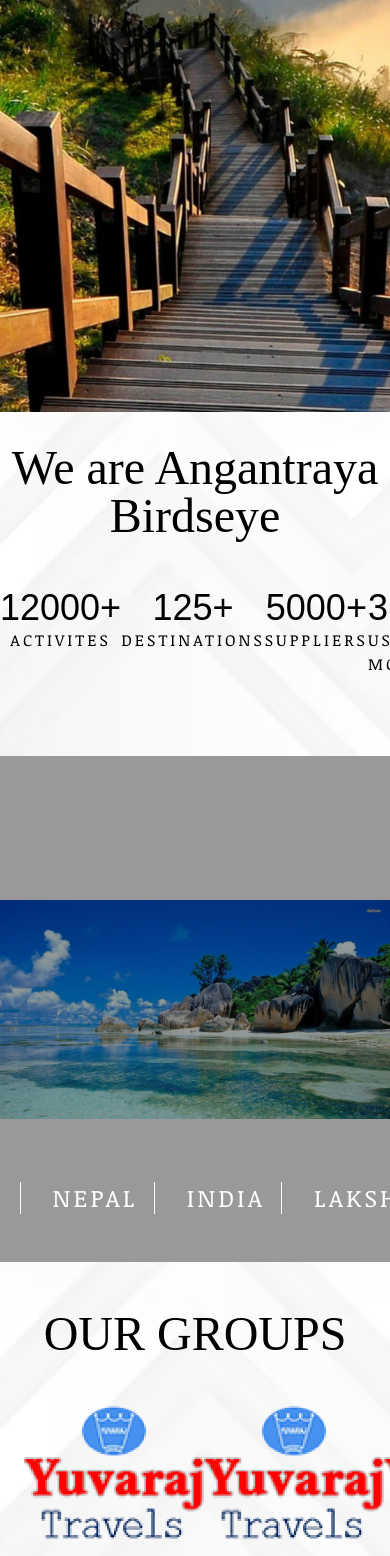
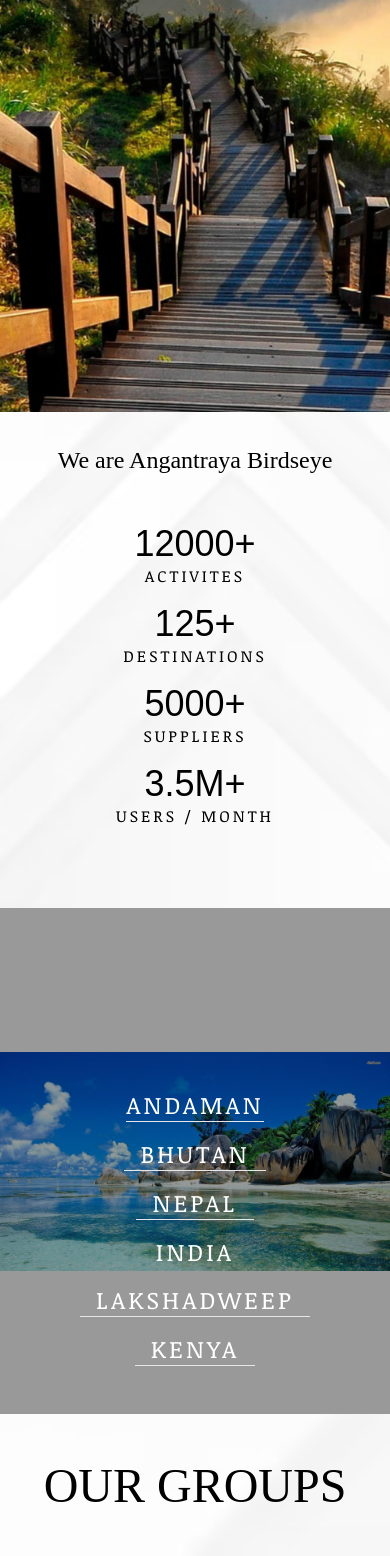
Before and after one commit to Iamsanthosh2203/angantraya-birdseye, a React (Vite) app: page /about in a window 390 px wide. Shown: the part 432-1988 px from the top of the page. Built offline with nearby package versions, Linux system fonts and the light colour scheme; a web font is replaced by a local one.

Commit message:
Update styling and layout in various pages

```diff
--- a/src/pages/About.jsx
+++ b/src/pages/About.jsx
@@ -154,10 +154,10 @@ function Header() {
 function Section1() {
   return (
     <section className="py-8 about1">
-      <h4 className="font-arbtus text-5xl text-center">
+      <h4 className="font-arbtus text-2xl md:text-5xl text-center">
         We are Angantraya Birdseye
       </h4>
-      <div className="flex justify-around py-12">
+      <div className="flex md:flex-row flex-col gap-4 justify-around py-12">
         <div className="flex flex-col items-center">
           <p className="text-4xl font-adanda">12000+</p>
           <p className="font-noticia tracking-[3px]">ACTIVITES</p>
@@ -182,7 +182,7 @@ function Section1() {
 function Section2() {
   return (
     <section className="min-h-[60vh] about2 py-12 flex items-end text-white">
-      <div className="flex w-full justify-center gap-4 z-10">
+      <div className="md:flex hidden w-full justify-center gap-4 z-10">
         <p className="text-2xl font-noticia tracking-[3px]">ANDAMAN</p>
         <p className="text-2xl font-noticia tracking-[3px] px-4 border-x border-white">
           BHUTAN
@@ -200,6 +200,28 @@ function Section2() {
           KENYA
         </p>
       </div>
+
+      <div className="flex md:hidden flex-col items-center w-full justify-center gap-4 z-10">
+        <p
+          className="text-2xl font-noticia tracking-[3px]
+        border-b"
+        >
+          ANDAMAN
+        </p>
+        <p className="text-2xl font-noticia tracking-[3px] px-4 border-b">
+          BHUTAN
+        </p>
+        <p className="text-2xl font-noticia tracking-[3px] px-4 border-b">
+          NEPAL
+        </p>
+        <p className="text-2xl font-noticia tracking-[3px] px-4">INDIA</p>
+        <p className="text-2xl font-noticia tracking-[3px] px-4 border-b">
+          LAKSHADWEEP
+        </p>
+        <p className="text-2xl font-noticia tracking-[3px] px-4 border-b">
+          KENYA
+        </p>
+      </div>
     </section>
   );
 }
@@ -208,7 +230,7 @@ function OurGroups() {
   return (
     <section className="py-12 px-6 flex flex-col justify-center about1">
       <h4 className="font-arbtus text-5xl text-center uppercase">Our Groups</h4>
-      <div className="flex justify-around font-bold">
+      <div className="flex md:flex-row flex-col justify-around font-bold">
         <div className="flex flex-col items-center py-12 gap-7">
           <img src={gridabout} alt="gridabout" className="w-[250px]" />
           <p className="text-2xl font-noticia tracking-[3px]">AMAZONAWS</p>
@@ -252,7 +274,6 @@ function Reviews() {
         "Honeymoon Packages: Romantic getaways designed for newlyweds seeking unforgettable moments.",
         "Adventure Packages: Thrilling and exciting adventure travel experiences for the adventurous soul.",
         "Corporate Auto Consultancy: Expert consultancy for Light Motor Vehicle (LMV) and Heavy Motor Vehicle (HMV) procurement.",
-
       ],
       last: [
         "Our commitment is to deliver exceptional travel management services, ensuring satisfaction and creating lasting memories for our clients.",
@@ -277,30 +298,30 @@ function Reviews() {
   }
 
   return (
-    <section className="p-12 flex flex-col">
-      <div className="flex gap-12 ">
+    <section className="md:p-12 p-5 flex flex-col">
+      <div className="px-4 md:px-0 flex gap-4 md:justify-around my-4 font-arvo border-b pb-4 border-black overflow-x-auto text-sm">
         <button
           className={`${
             activePackage === 1 ? "bg-black text-white" : "bg-white"
-          } border-2 border-black p-3 px-6 font-bold font-adanda uppercase`}
+          } border-2 border-black p-3 md:p-6 tracking-[5px]`}
           onClick={() => setActivePackage(1)}
         >
-          Who We Are ?
+          WHO WE ARE ?
         </button>
 
         <button
           className={`${
             activePackage === 2 ? "bg-black text-white" : "bg-white"
-          } border-2 border-black p-3 px-6 font-bold font-adanda uppercase`}
+          } text-black border-2 border-black p-3 md:p-6 tracking-[5px]`}
           onClick={() => setActivePackage(2)}
         >
-          What We DO ?
+          WHAT WE DO ?
         </button>
 
         <button
           className={`${
             activePackage === 3 ? "bg-black text-white" : "bg-white"
-          } border-2 border-black p-3 px-6 font-bold font-adanda uppercase`}
+          } text-black border-2 border-black p-3 md:p-6 tracking-[5px]`}
           onClick={() => setActivePackage(3)}
         >
           TEAM
--- a/src/pages/Gallery.jsx
+++ b/src/pages/Gallery.jsx
@@ -141,7 +141,7 @@ function OurDestinations() {
     >
       <p className="text-6xl bursh-font">Gallery</p>
 
-      <div className="grid grid-cols-2 gap-12 my-12">
+      <div className="grid md:grid-cols-2 px-6 gap-12 my-12">
         <img src="https://placeholder.co/700x400" alt="placeholder" />
         <img src="https://placeholder.co/700x400" alt="placeholder" />
         <img src="https://placeholder.co/700x400" alt="placeholder" />
--- a/src/pages/India.jsx
+++ b/src/pages/India.jsx
@@ -247,7 +247,7 @@ function OurDestinations() {
             </Link>
 
             <Link
-              to={`/about`}
+              to={destination.url}
               key={index}
               className={`md:hidden flex flex-col w-full bg-white rounded-xl drop-shadow-xl`}
             >
--- a/src/pages/Services.jsx
+++ b/src/pages/Services.jsx
@@ -183,18 +183,18 @@ function OurDestinations() {
       {destinationsData.map((item, index) => (
         <div
           key={index}
-          className={`flex justify-around px-24 w-full ${
+          className={`flex flex-col md:flex-row justify-around md:px-24 w-full px-6 ${
             index % 2 === 1 ? "flex-row-reverse" : ""
           }`}
         >
           <div className="basis-[40%]">
             <img src={item.imageUrl} alt="placeholder" />
           </div>
-          <div className="flex flex-col justify-evenly basis-[40%]">
+          <div className="flex flex-col justify-evenly basis-[40%] my-4">
             <h4 className="font-primary text-4xl font-bold">{item.title}</h4>
-            <p>{item.description}</p>
+            <p className="my-4">{item.description}</p>
             <div className="flex justify-center w-full">
-              <button className="py-4 px-8 font-adanda bg-black text-white">
+              <button className="py-4 px-8 font-adanda bg-black text-white my-4">
                 See More
               </button>
             </div>
```
